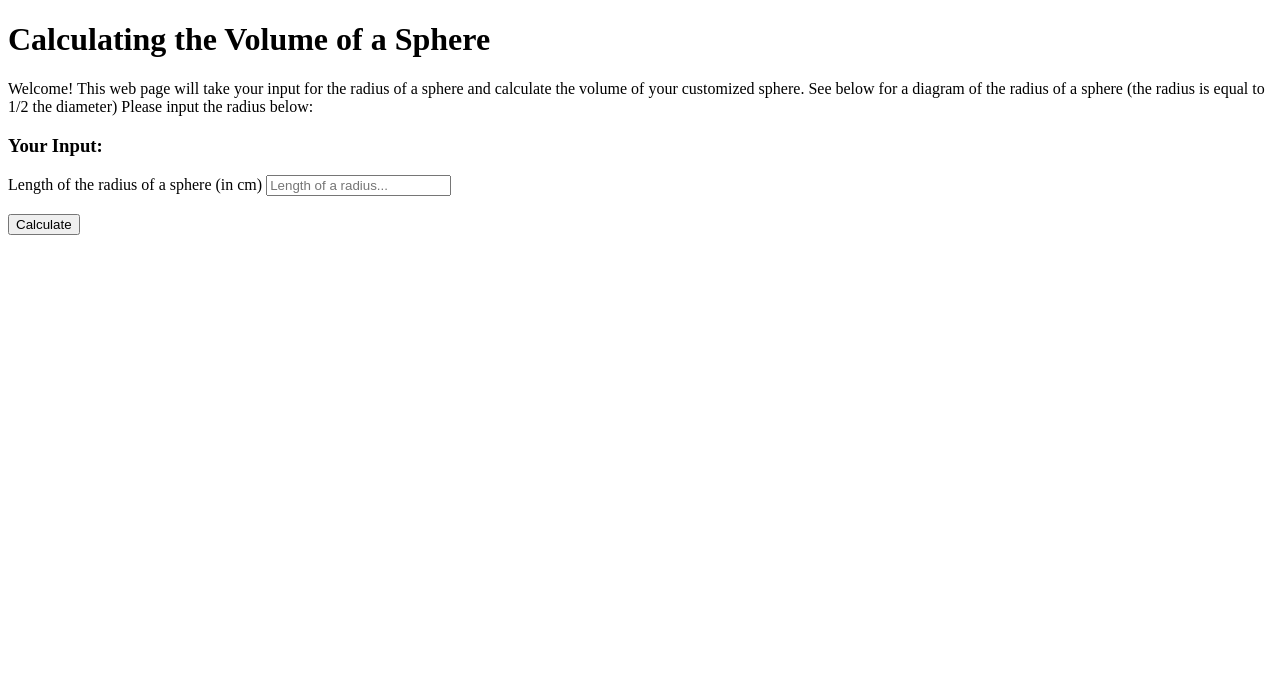
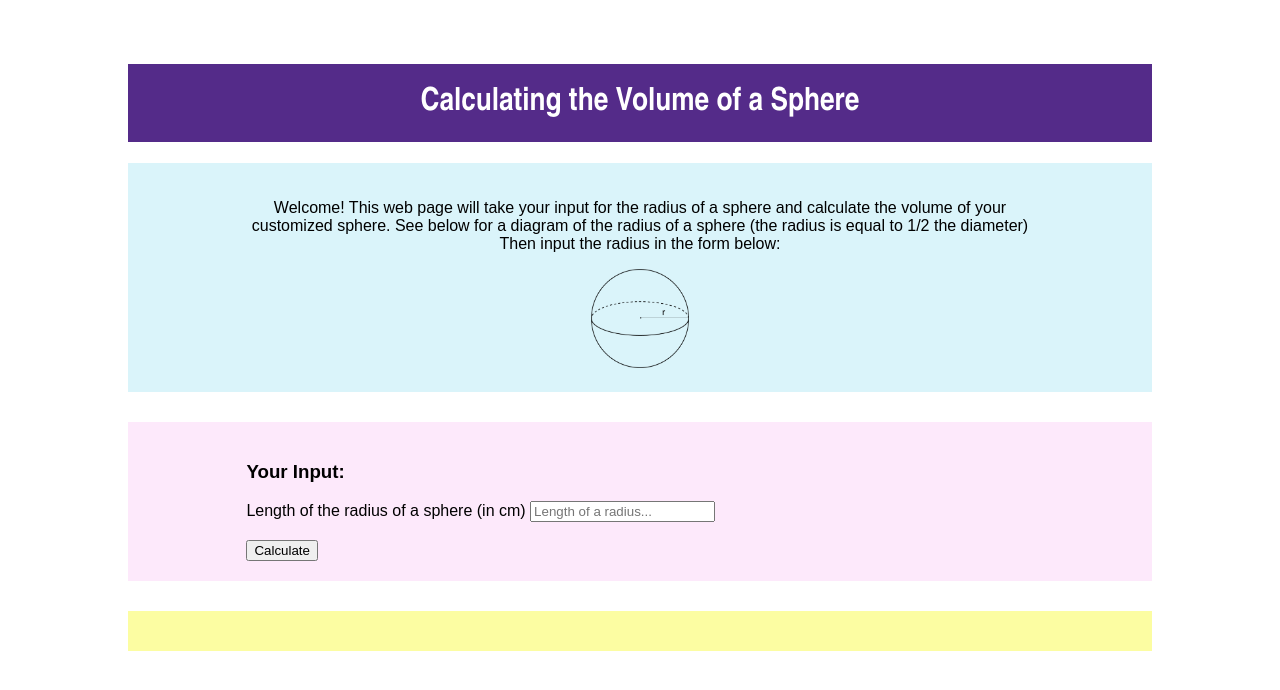
Before and after one commit to ICS2O-Programming-MariaG/Unit3-03-HTML-VolumeSphere, a plain HTML site: page index.html in a window 1280 px wide. Drawn offline with Linux system fonts and the light colour scheme.

Commit message:
Added styling in CSS

```diff
--- a/css/style.css
+++ b/css/style.css
@@ -3,3 +3,60 @@
 * This CSS file defines the style for index.html
 * ICS2O-Unit3-03-HTML-VolumeSphere
 */
+
+body {
+  width: 80%;
+  margin: 5% 10%;
+  font-family: Arial, "Arial Narrow", sans-serif;
+}
+
+img {
+  width: 10%;
+}
+
+h1 {
+  font-family: "Arial Narrow", Arial, sans-serif;
+  background-color: #542b89;
+  color: white;
+  padding: 20px;
+  text-align: center;
+}
+
+#blue {
+  background-color: #daf4fa;
+  padding: 20px;
+  text-align: center;
+}
+
+p {
+  width: 80%;
+  margin-left: 10%;
+}
+
+form {
+  width: 80%;
+  margin-left: 10%;
+}
+
+h3 {
+  width: 80%;
+  margin-left: 10%;
+}
+
+#pink {
+  background-color: #fde9fb;
+  padding: 20px;
+  margin-top: 30px;
+}
+
+#yellow {
+  background-color: #fcfda2;
+  font-weight: bold;
+  padding: 20px;
+  color: #315a2d;
+  margin-top: 30px;
+}
+
+#results {
+  margin-left: 10%;
+}
--- a/index.html
+++ b/index.html
@@ -21,15 +21,25 @@
     <!-- Link to JS file -->
     <script src="./js/script.js"></script>
     <h1>Calculating the Volume of a Sphere</h1>
-    <p>Welcome! This web page will take your input for the radius of a sphere and  calculate the volume of your customized sphere. See below for a diagram of the radius of a sphere (the radius is equal to 1/2 the diameter) Please input the radius below:</p>
+    <!-- Div for style -->
+    <div id="blue">
+      <p>Welcome! This web page will take your input for the radius of a sphere and  calculate the volume of your customized sphere. See below for a diagram of the radius of a sphere (the radius is equal to 1/2 the diameter) Then input the radius in the form below:</p>
+      <img src="./images/radius.png" alt="radius = 1/2 diameter"></td>
+    </div>
+    <!-- Second div for style -->
+    <div id="pink">
       <h3>Your Input:</h3>
       <form action="javascript:radiusSent()">
         <label for="radius">Length of the radius of a sphere (in cm)</label>
         <input type="number" step="0.01" min="0" id="radius" placeholder="Length of a radius..."><br><br>
         <input type="submit" value="Calculate">
       </form>
+    </div>
+    <!-- Last div for style -->
+    <div id="yellow">
       <!-- Div id for results -->
       <div id="results">
       </div>
+    </div>
   </body>
 </html>
```
Lines whose indentation alone changed are shown as unchanged.
